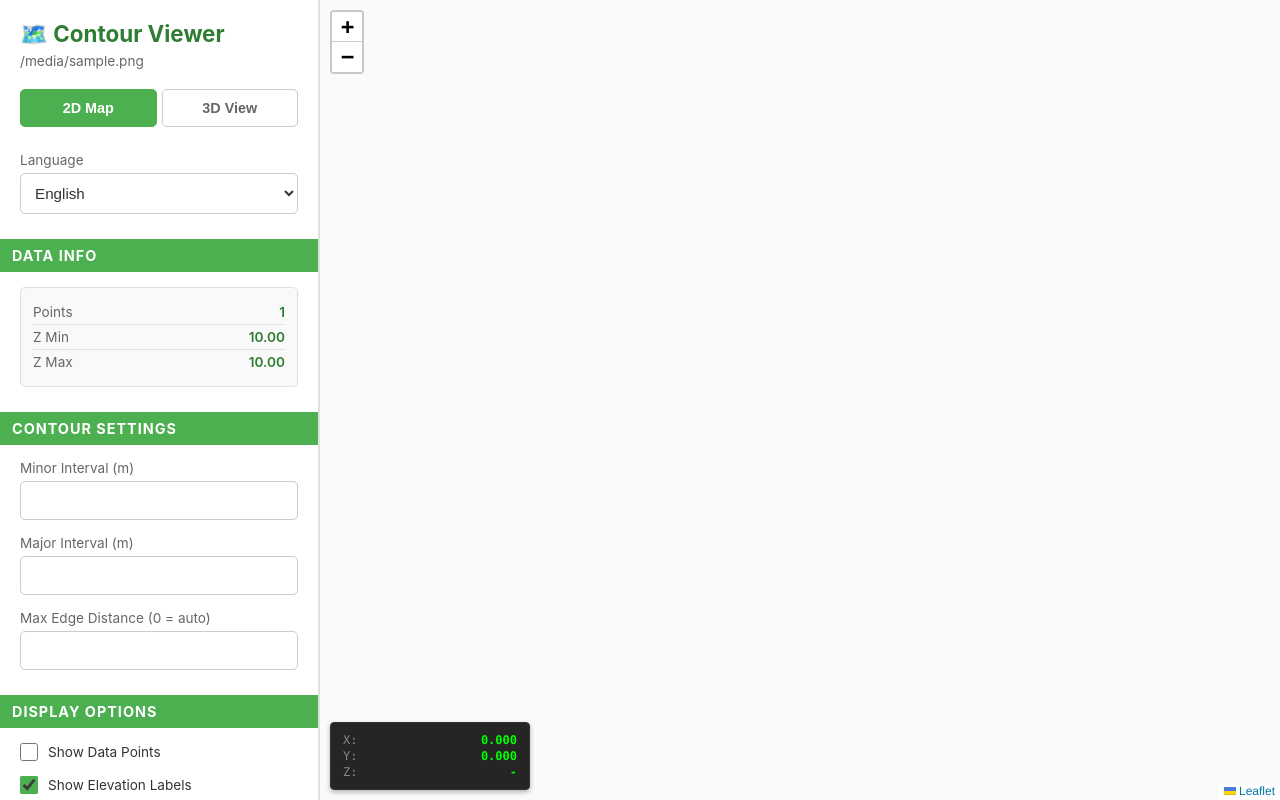
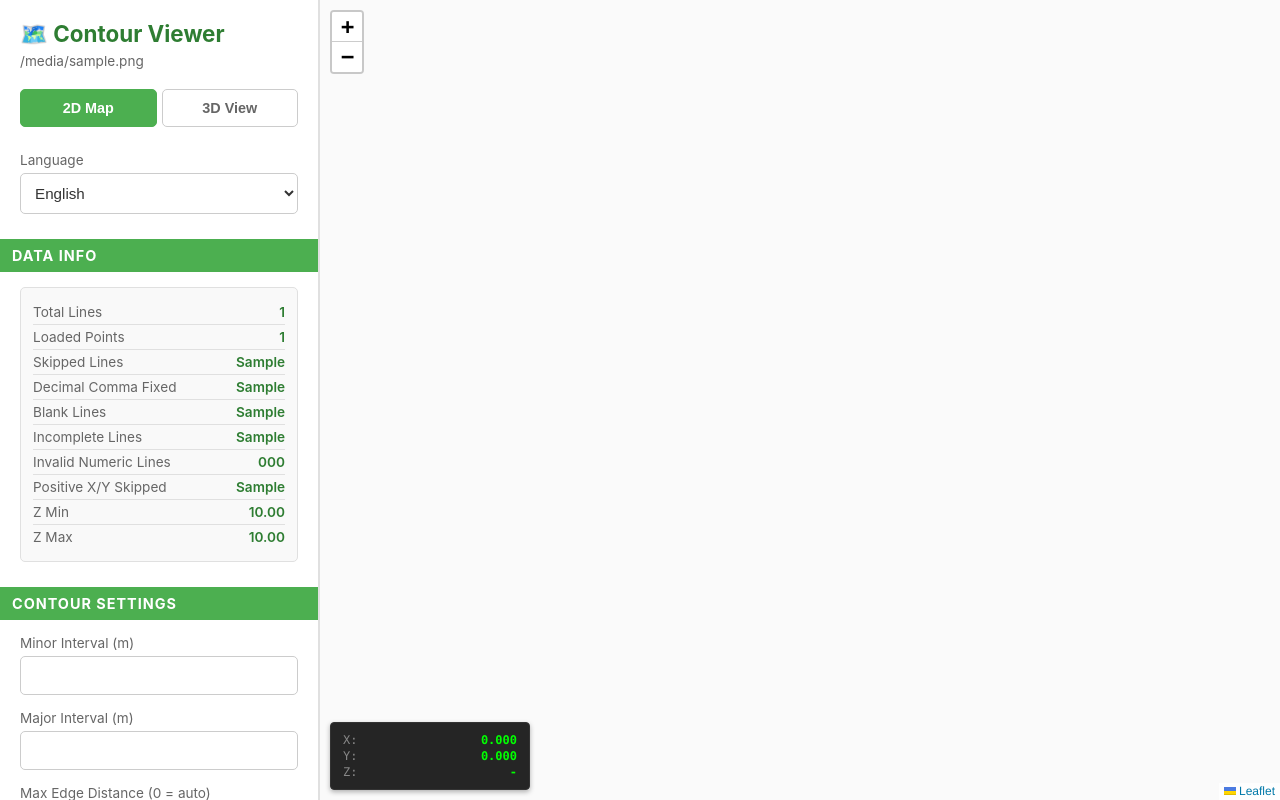
Before and after one commit to petrroll/contourer, a Flask app: template contourer/templates/map.html in a window 1280 px wide. Run offline with Flask 3, Linux system fonts and the light colour scheme; the template is opened without the code that fills it: most values are stand-ins (such as "Sample title", 1, 10 or a date in 2020); data that the repository does not hold is empty.

Commit message:
Enhance point cloud loading with detailed summary and error handling; update map template for new statistics display

```diff
--- a/contourer/main.py
+++ b/contourer/main.py
@@ -1,4 +1,5 @@
 import argparse
+from dataclasses import dataclass
 import json
 from pathlib import Path
 from typing import Optional
@@ -14,27 +15,133 @@ import numpy as np
 from scipy.spatial import Delaunay
 
 
-def load_point_cloud(filepath: Path) -> np.ndarray:
+@dataclass(frozen=True)
+class PointCloudLoadSummary:
+    total_lines: int
+    loaded_points: int
+    skipped_lines: int
+    blank_lines: int
+    incomplete_lines: int
+    invalid_number_lines: int
+    positive_xy_lines: int
+    decimal_comma_fixed_lines: int
+
+
+@dataclass(frozen=True)
+class PointCloudLoadResult:
+    points: np.ndarray
+    summary: PointCloudLoadSummary
+
+
+def _parse_point_line(line: str) -> tuple[Optional[tuple[float, float, float]], str, bool]:
+    """Parse a single point-cloud line.
+
+    Accepts either `X Y Z` or `ID X Y Z` style rows.
+    """
+    stripped = line.strip()
+    if not stripped:
+        return None, 'blank', False
+
+    columns = stripped.split()
+    if len(columns) < 3:
+        return None, 'incomplete', False
+
+    value_columns = columns[:3] if len(columns) == 3 else columns[1:4]
+
+    normalized_columns = []
+    decimal_comma_fixed = False
+    for token in value_columns:
+        normalized_token = token
+        if ',' in token and '.' not in token:
+            normalized_token = token.replace(',', '.')
+            decimal_comma_fixed = True
+        normalized_columns.append(normalized_token)
+
+    try:
+        x, y, z = (float(token) for token in normalized_columns)
+    except ValueError:
+        return None, 'invalid_number', decimal_comma_fixed
+
+    if x > 0 and y > 0:
+        return None, 'positive_xy', decimal_comma_fixed
+
+    return (x, y, z), 'loaded', decimal_comma_fixed
+
+
+def print_load_summary(summary: PointCloudLoadSummary) -> None:
+    """Print a short summary of what was loaded and skipped."""
+    print("\nInput summary:")
+    print(f"  Total lines:            {summary.total_lines}")
+    print(f"  Loaded points:          {summary.loaded_points}")
+    print(f"  Skipped lines:          {summary.skipped_lines}")
+
+    if summary.decimal_comma_fixed_lines:
+        print(f"  Decimal comma fixed:    {summary.decimal_comma_fixed_lines}")
+    if summary.blank_lines:
+        print(f"  Blank lines:            {summary.blank_lines}")
+    if summary.incomplete_lines:
+        print(f"  Incomplete lines:       {summary.incomplete_lines}")
+    if summary.invalid_number_lines:
+        print(f"  Invalid numeric lines:  {summary.invalid_number_lines}")
+    if summary.positive_xy_lines:
+        print(f"  Positive X/Y skipped:   {summary.positive_xy_lines}")
+
+
+def load_point_cloud(filepath: Path) -> PointCloudLoadResult:
     """Load point cloud data from file.
 
     File format: Either X Y Z (3 columns) or ID X Y Z (4 columns), space-separated.
-    Returns (N, 3) array with X, Y, Z columns.
+    Empty, incomplete, malformed, or obviously invalid rows are skipped.
+    Decimal commas in numeric values are normalized to dots when possible.
     """
-    # First, detect number of columns
-    with open(filepath) as f:
-        first_line = f.readline().strip()
-    num_cols = len(first_line.split())
+    points = []
+    total_lines = 0
+    blank_lines = 0
+    incomplete_lines = 0
+    invalid_number_lines = 0
+    positive_xy_lines = 0
+    decimal_comma_fixed_lines = 0
 
-    if num_cols == 3:
-        # X Y Z format
-        data = np.loadtxt(filepath, usecols=(0, 1, 2))
-    elif num_cols >= 4:
-        # ID X Y Z format (ignore ID)
-        data = np.loadtxt(filepath, usecols=(1, 2, 3))
-    else:
-        raise ValueError(f"Expected 3 or 4 columns, got {num_cols}")
+    with open(filepath, encoding='utf-8') as handle:
+        for line in handle:
+            total_lines += 1
+            point, status, decimal_comma_fixed = _parse_point_line(line)
 
-    return data
+            if decimal_comma_fixed:
+                decimal_comma_fixed_lines += 1
+
+            if status == 'loaded':
+                points.append(point)
+                continue
+
+            if status == 'blank':
+                blank_lines += 1
+            elif status == 'incomplete':
+                incomplete_lines += 1
+            elif status == 'invalid_number':
+                invalid_number_lines += 1
+            elif status == 'positive_xy':
+                positive_xy_lines += 1
+
+    data = np.asarray(points, dtype=float) if points else np.empty((0, 3), dtype=float)
+
+    summary = PointCloudLoadSummary(
+        total_lines=total_lines,
+        loaded_points=len(data),
+        skipped_lines=total_lines - len(data),
+        blank_lines=blank_lines,
+        incomplete_lines=incomplete_lines,
+        invalid_number_lines=invalid_number_lines,
+        positive_xy_lines=positive_xy_lines,
+        decimal_comma_fixed_lines=decimal_comma_fixed_lines,
+    )
+
+    if len(data) < 3:
+        raise ValueError(
+            f"Loaded only {len(data)} valid points from '{filepath}'. Need at least 3 valid points."
+        )
+
+    return PointCloudLoadResult(points=data, summary=summary)
 
 
 def compute_triangle_edge_lengths(points_xy: np.ndarray, triangles: np.ndarray) -> np.ndarray:
@@ -633,8 +740,9 @@ def main():
     print(f"Loading point cloud: {args.file_path}")
 
     # Load point cloud data
-    points = load_point_cloud(args.file_path)
-    print(f"Loaded {len(points)} points")
+    load_result = load_point_cloud(args.file_path)
+    points = load_result.points
+    print_load_summary(load_result.summary)
 
     # Print Z statistics
     z_stats = print_z_statistics(points[:, 2])
--- a/contourer/templates/map.html
+++ b/contourer/templates/map.html
@@ -510,9 +510,47 @@
                 <h2 data-i18n="dataInfo">Data Info</h2>
                 <div class="stats">
                     <div class="stats-row">
-                        <span class="stats-label" data-i18n="points">Points</span>
+                        <span class="stats-label" data-i18n="totalLines">Total Lines</span>
+                        <span class="stats-value">{{ load_summary.total_lines }}</span>
+                    </div>
+                    <div class="stats-row">
+                        <span class="stats-label" data-i18n="loadedPoints">Loaded Points</span>
                         <span class="stats-value">{{ num_points }}</span>
                     </div>
+                    <div class="stats-row">
+                        <span class="stats-label" data-i18n="skippedLines">Skipped Lines</span>
+                        <span class="stats-value">{{ load_summary.skipped_lines }}</span>
+                    </div>
+                    {% if load_summary.decimal_comma_fixed_lines %}
+                    <div class="stats-row">
+                        <span class="stats-label" data-i18n="decimalCommaFixed">Decimal Comma Fixed</span>
+                        <span class="stats-value">{{ load_summary.decimal_comma_fixed_lines }}</span>
+                    </div>
+                    {% endif %}
+                    {% if load_summary.blank_lines %}
+                    <div class="stats-row">
+                        <span class="stats-label" data-i18n="blankLines">Blank Lines</span>
+                        <span class="stats-value">{{ load_summary.blank_lines }}</span>
+                    </div>
+                    {% endif %}
+                    {% if load_summary.incomplete_lines %}
+                    <div class="stats-row">
+                        <span class="stats-label" data-i18n="incompleteLines">Incomplete Lines</span>
+                        <span class="stats-value">{{ load_summary.incomplete_lines }}</span>
+                    </div>
+                    {% endif %}
+                    {% if load_summary.invalid_number_lines %}
+                    <div class="stats-row">
+                        <span class="stats-label" data-i18n="invalidNumberLines">Invalid Numeric Lines</span>
+                        <span class="stats-value">{{ load_summary.invalid_number_lines }}</span>
+                    </div>
+                    {% endif %}
+                    {% if load_summary.positive_xy_lines %}
+                    <div class="stats-row">
+                        <span class="stats-label" data-i18n="positiveXYLines">Positive X/Y Skipped</span>
+                        <span class="stats-value">{{ load_summary.positive_xy_lines }}</span>
+                    </div>
+                    {% endif %}
                     <div class="stats-row">
                         <span class="stats-label" data-i18n="zMin">Z Min</span>
                         <span class="stats-value">{{ "%.2f"|format(z_min) }}</span>
@@ -694,7 +732,14 @@
                 appTitle: 'Contour Viewer',
                 language: 'Language',
                 dataInfo: 'Data Info',
-                points: 'Points',
+                totalLines: 'Total Lines',
+                loadedPoints: 'Loaded Points',
+                skippedLines: 'Skipped Lines',
+                decimalCommaFixed: 'Decimal Comma Fixed',
+                blankLines: 'Blank Lines',
+                incompleteLines: 'Incomplete Lines',
+                invalidNumberLines: 'Invalid Numeric Lines',
+                positiveXYLines: 'Positive X/Y Skipped',
                 zMin: 'Z Min',
                 zMax: 'Z Max',
                 contourSettings: 'Contour Settings',
@@ -748,7 +793,14 @@
                 appTitle: 'Prohlížeč vrstevnic',
                 language: 'Jazyk',
                 dataInfo: 'Informace o datech',
-                points: 'Body',
+                totalLines: 'Řádků celkem',
+                loadedPoints: 'Načtené body',
+                skippedLines: 'Přeskočené řádky',
+                decimalCommaFixed: 'Řádky s opravenou čárkou',
+                blankLines: 'Prázdné řádky',
+                incompleteLines: 'Neúplné řádky',
+                invalidNumberLines: 'Řádky s neplatným číslem',
+                positiveXYLines: 'Přeskočené kladné X/Y',
                 zMin: 'Z Min',
                 zMax: 'Z Max',
                 contourSettings: 'Nastavení vrstevnic',
```
Also changed, not shown: contourer/web.py (+15 -11 lines), README.md, 1 other file.
